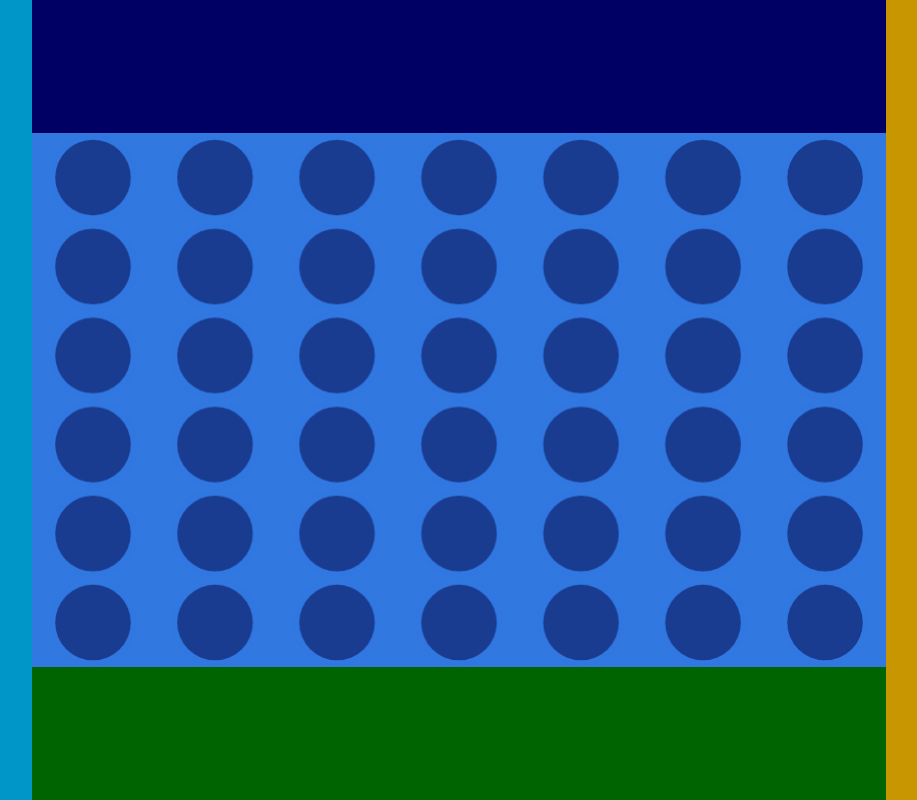
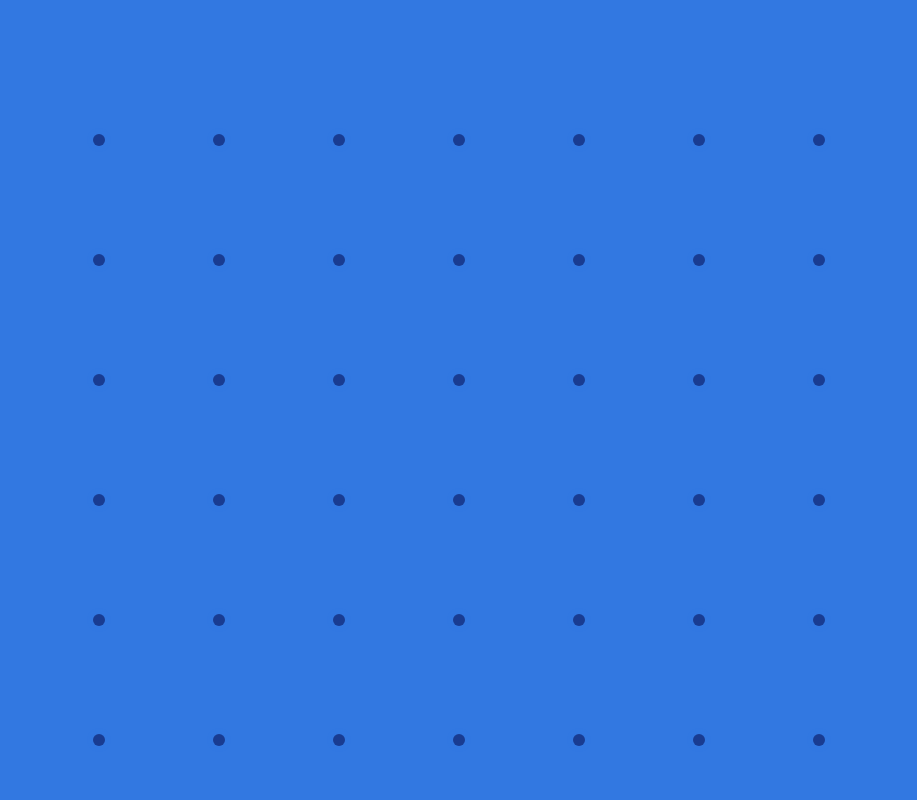
Before and after one commit to DJBorn/Connect4, a website: page public/index.html in a window 1280 px wide. Shown: the whole page, without its empty margins (181-1098 px from the left). Drawn offline with Linux system fonts and the light colour scheme.

Commit message:
Canvas alignment
- Made entire screen canvas
- board resizes on window resize

```diff
--- a/public/board.js
+++ b/public/board.js
@@ -1,8 +1,9 @@
 var Board = function(new_canvas) {
     var canvas = new_canvas;
     var ctx = canvas.getContext('2d');
-    var cellWidth;
-    var cellHeight;
+    var cellLength;
+    var boardWidth;
+    var boardHeight;
     var backgroundColor = "rgb(50, 120, 225)"; //board color
     var backgroundShade = "rgb(25, 60, 145)"; //hole color
 
@@ -12,17 +13,16 @@ var Board = function(new_canvas) {
     window.addEventListener('resize', resizeCanvas, false);
 
     function resizeCanvas() {
-        canvas.width  = canvas.innerWidth;
-        canvas.height = canvas.innerHeight;
-        canvas.width = document.getElementById('canvas').offsetWidth;
-        canvas.height = document.getElementById('canvas').offsetHeight;
-        cellWidth = this.canvas.width/7;
-        cellHeight = this.canvas.height/6;
+        canvas.width = window.innerWidth;
+        canvas.height  = window.innerHeight;
+        cellLength = Math.min(canvas.width/7, canvas.height/6*.9);
+        boardWidth = cellLength*7;
+        boardHeight = cellLength*6
     }
 
     this.drawBoard = function() {
         // Draw background
-        ctx.rect(0, 0, canvas.offsetWidth, canvas.offsetHeight);
+        ctx.rect(0, 0, canvas.width, canvas.height);
         ctx.fillStyle = backgroundColor;
         ctx.fill();
 
@@ -38,9 +38,9 @@ var Board = function(new_canvas) {
     function drawHoles(x, y){
         // Draw a hole at x and y, with the radius of the hole scale between 0-1 where 1 is the size of the cell
         function drawHole(x, y, radiusScale) {
-            var radius = Math.min(cellWidth/2,cellHeight/2) * radiusScale;
-            x = x + cellWidth/2;
-            y = y + cellHeight/2;
+            var radius = cellLength/2 * radiusScale;
+            x = x + cellLength/2;
+            y = y + cellLength/2;
 
             ctx.beginPath();
             ctx.shadowBlur=5;
@@ -52,7 +52,7 @@ var Board = function(new_canvas) {
 
         for(var i = 0; i < 7; i++) {
             for(var j = 0; j < 6; j++) {
-                drawHole(i*cellWidth, j*cellHeight, 0.85);
+                drawHole(i*cellLength + canvas.width/2 - boardWidth/2, j*cellLength + canvas.height - boardHeight, .1);
             }
         }
     }
--- a/public/index.html
+++ b/public/index.html
@@ -4,15 +4,7 @@
         <link rel="stylesheet" href="/style.css">
     </head>
     <body>
-        <div id="container">
-            <div id="left-border"></div>
-            <div id="content">
-                <div id="header"></div>
-                    <canvas id="canvas"></canvas>
-                <div id="footer"></div>
-            </div>
-            <div id="right-border"></div>
-        </div>
+        <canvas id="canvas"></canvas>
         <script type="text/javascript" src="/board.js"></script>
         <script type="text/javascript" src="/connect4.js"></script>
     </body>
--- a/public/style.css
+++ b/public/style.css
@@ -1,103 +1,11 @@
 html, body {
-    margin:0px;
+    margin:0;
     padding:0;
     width:100%;
     height:100%;
     background-color: rgb(255, 150, 200);/* True value: 50, 120, 225 */
 }
 
-#container {
-    /* Flex container */
-    display:-webkit-flex;
-    display:-webkit-box;
-    display:-moz-flex;
-    display:-moz-box;
-    display:-ms-flexbox;
-    display:flex;
-
-    width: 100%;
-    height: 100%;
-    background-color: rgb(200, 150, 200);/* True value: 50, 120, 225 */
+canvas {
+    position:absolute;
 }
-
-#content {
-    /* Flex space allocation */
-    -webkit-flex:4;
-    -webkit-box-flex:4;
-    -moz-flex:4;
-    -moz-box-flex:4;
-    -ms-flex:4;
-    flex:4;
-
-    /* Flex container */
-    display:-webkit-flex;
-    display:-webkit-box;
-    display:-moz-flex;
-    display:-moz-box;
-    display:-ms-flexbox;
-    display:flex;
-
-    /* Flex direction */
-    flex-direction: column;
-    -webkit-box-orient: vertical;
-}
-
-#header {
-    /* Flex space allocation */
-    -webkit-flex:1;
-    -webkit-box-flex:1;
-    -moz-flex:1;
-    -moz-box-flex:1;
-    -ms-flex:1;
-    flex:1;
-    background-color: rgb(0, 0, 100);/* True value: 50, 120, 225 */
-}
-
-#canvas {
-    /* Flex space allocation */
-    -webkit-flex:4;
-    -webkit-box-flex:4;
-    -moz-flex:4;
-    -moz-box-flex:4;
-    -ms-flex:4;
-    flex:4;
-
-    margin: 0;
-    padding: 0;
-}
-
-#footer {
-    /* Flex space allocation */
-    -webkit-flex:1;
-    -webkit-box-flex:1;
-    -moz-flex:1;
-    -moz-box-flex:1;
-    -ms-flex:1;
-    flex:1;
-
-    background-color: rgb(0, 100, 0);/* True value: 50, 120, 225 */
-}
-
-#left-border {
-    /* Flex space allocation */
-    -webkit-flex:1;
-    -webkit-box-flex:1;
-    -moz-flex:1;
-    -moz-box-flex:1;
-    -ms-flex:1;
-    flex:1;
-
-    background-color: rgb(0, 150, 200);/* True value: 50, 120, 225 */
-}
-
-#right-border {
-    /* Flex space allocation */
-    -webkit-flex:1;
-    -webkit-box-flex:1;
-    -moz-flex:1;
-    -moz-box-flex:1;
-    -ms-flex:1;
-    flex:1;
-
-    background-color: rgb(200, 150, 0);/* True value: 50, 120, 225 */
-}
```
